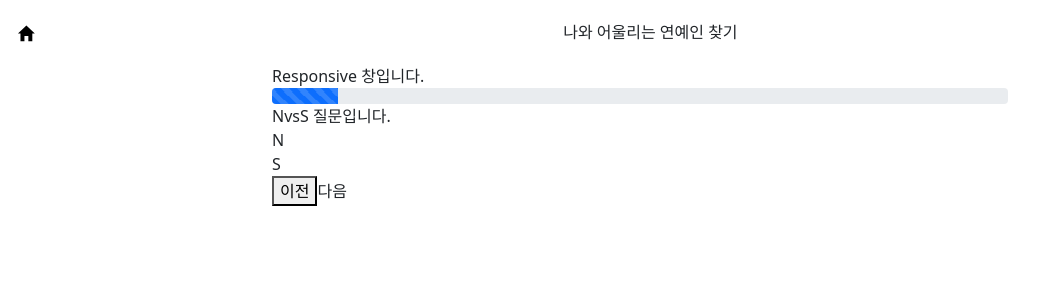
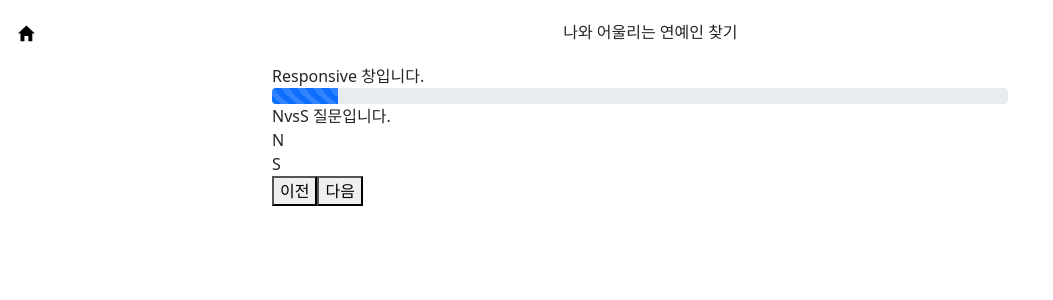
Before and after one commit to KRK224/MBTI, a React (Create React App) app: page /ques/1 in a window 1280 px wide. Shown: the top 300 px of the page, without its empty margins (0-1053 px from the left). Built offline with nearby package versions, Linux system fonts and the light colour scheme.

Commit message:
button 수정

```diff
--- a/src/components/QuestionTemplate.js
+++ b/src/components/QuestionTemplate.js
@@ -18,7 +18,7 @@ const QuestionTemplate = ({question, history})=>{
       {question.sndAnswer.text}
     </div>
     <button>이전</button>
-    <buttoon>다음</buttoon>
+    <button>다음</button>
     </>
   )
 }
```
